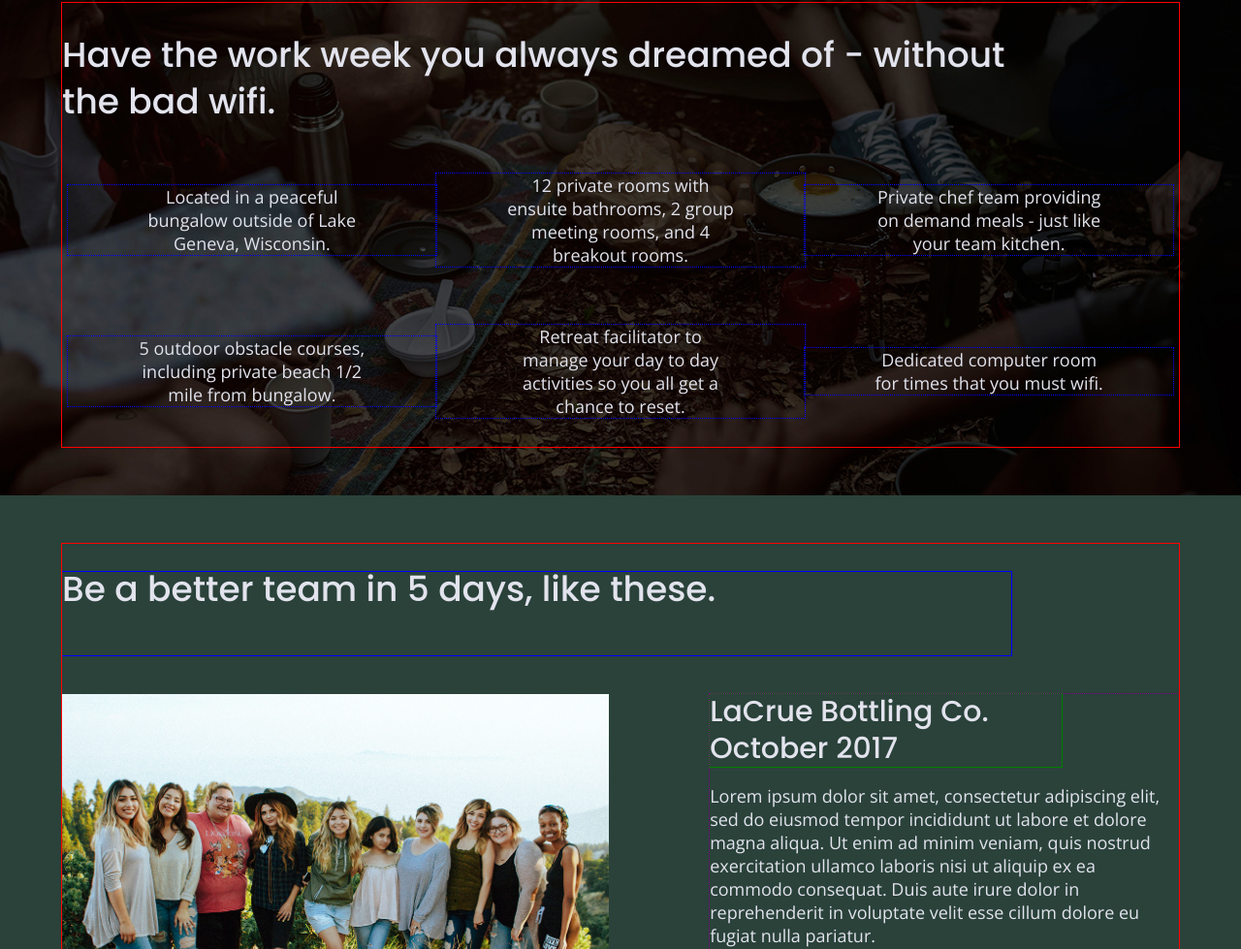
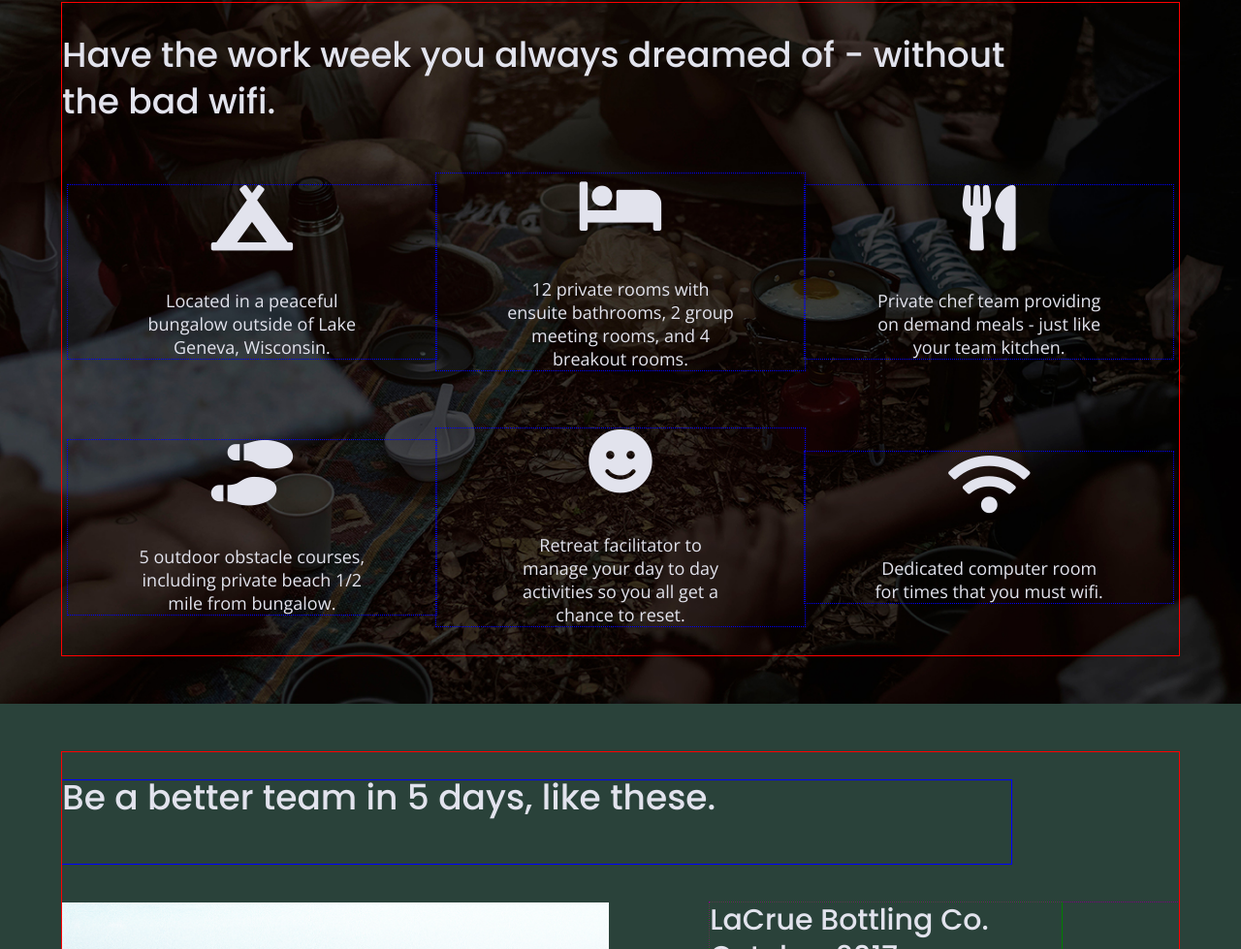
Before and after one commit to Odjre/unplugged, a website built with Parcel: page index.html in a window 1280 px wide. Shown: the part 1052-2031 px from the top of the page at 97% size. Built offline with nearby package versions, Linux system fonts and the light colour scheme.

Commit message:
commit lesson 13.5

```diff
--- a/css/main.css
+++ b/css/main.css
@@ -351,6 +351,12 @@ input[type=button] {
 .features p {
   margin: 0;
   text-align: center;
+}
+
+
+.features i {
+  font-size: 3.75em;
+  margin-bottom: 40px;
 }
 
 
--- a/index.html
+++ b/index.html
@@ -18,6 +18,10 @@
 
   <link rel="stylesheet" href="css/normalize.css">
   <link rel="stylesheet" href="css/main.css">
+
+  <script src="https://kit.fontawesome.com/d39b6eaf58.js" crossorigin="anonymous"></script>
+
+  <link rel="stylesheet" href="https://use.fontawesome.com/releases/v5.15.3/css/all.css" integrity="sha384-SZXxX4whJ79/gErwcOYf+zWLeJdY/qpuqC4cAa9rOGUstPomtqpuNWT9wdPEn2fk" crossorigin="anonymous">
 
   <meta name="theme-color" content="#fafafa">
 
@@ -78,27 +82,27 @@
 
           <div class="features-items">
           <article>
-              <p class="fontawesome-icon"></p>
+              <p class="fontawesome-icon"><i class="fas fa-campground"></i></p>
               <p class="features-item-description">Located in a peaceful bungalow outside of Lake Geneva, Wisconsin.</p>
             </article>
           <article>
-              <p class="fontawesome-icon"></p>
+              <p class="fontawesome-icon"><i class="fas fa-bed"></i></p>
               <p class="features-item-description">12 private rooms with ensuite bathrooms, 2 group meeting rooms, and 4 breakout rooms. </p>
             </article>
           <article>
-              <p class="fontawesome-icon"></p>
+              <p class="fontawesome-icon"><i class="fas fa-utensils"></i></p>
               <p class="features-item-description">Private chef team providing on demand meals - just like your team kitchen.</p>
             </article>
           <article>
-              <p class="fontawesome-icon"></p>
+              <p class="fontawesome-icon"><i class="fas fa-shoe-prints"></i></p>
               <p class="features-item-description">5 outdoor obstacle courses, including private beach 1/2 mile from bungalow.</p>
             </article>
           <article>
-              <p class="fontawesome-icon"></p>
+              <p class="fontawesome-icon"><i class="fas fa-smile"></i></p>
               <p class="features-item-description">Retreat facilitator to manage your day to day activities so you all get a chance to reset.</p>
             </article>
           <article>
-              <p class="fontawesome-icon"></p>
+              <p class="fontawesome-icon"><i class="fas fa-wifi"></i></p>
               <p class="features-item-description">Dedicated computer room for times that you must wifi.</p>
             </article>
           </div> <!-- end "features-items" -->
```
Also changed, not shown: about/index.html (+4 -0 lines), faq/index.html (+4 -0 lines).
